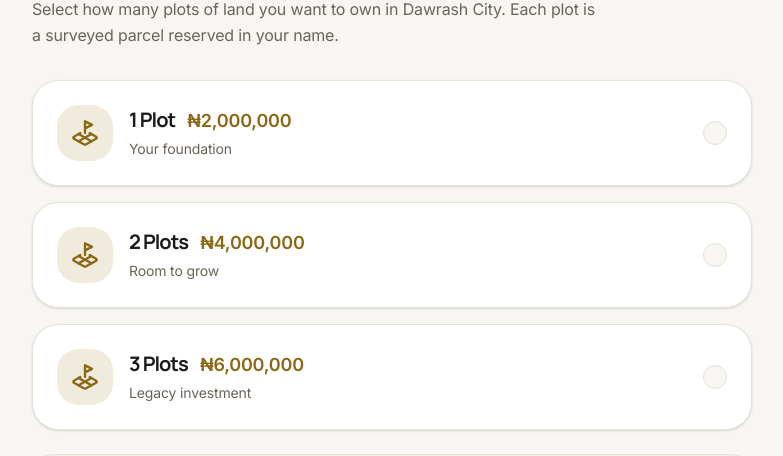
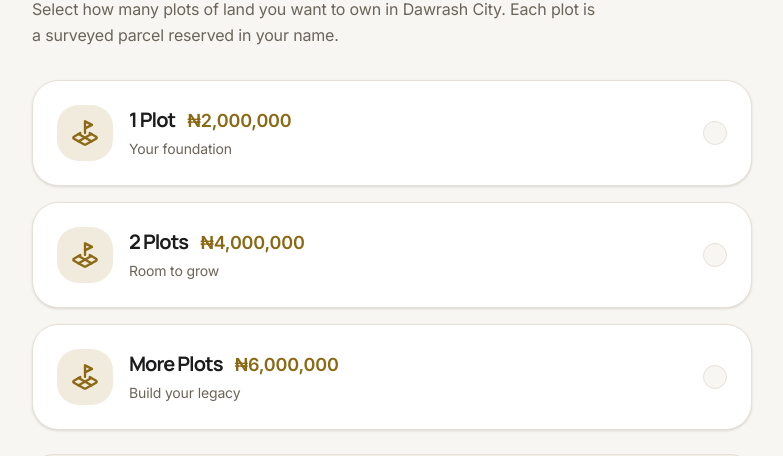
Before and after one commit to glmtechdev/Dawrash_City, a Next.js app: page /onboarding/plots in a window 1280 px wide. Shown: the part 182-638 px from the top of the page, without its empty margins (248-1031 px from the left). Built offline with nearby package versions, Linux system fonts and the light colour scheme.

Commit message:
feat: replace 3-tier plot selection with 1/2/More + counter

```diff
--- a/app/onboarding/plots/page.tsx
+++ b/app/onboarding/plots/page.tsx
@@ -6,15 +6,46 @@ import { OnboardingShell } from '@/components/dawrash/onboarding-shell'
 import { Button } from '@/components/ui/button'
 import { Spinner } from '@/components/ui/spinner'
 import { cn } from '@/lib/utils'
-import { PLOT_OPTIONS, PRICE_PER_PLOT_KOBO, formatNaira, plotLabel } from '@/lib/dawrash-data'
+import { PRICE_PER_PLOT_KOBO, formatNaira, plotLabel } from '@/lib/dawrash-data'
 import { savePlotSelection } from '@/app/actions'
-import { LandPlot, Check, ArrowRight } from 'lucide-react'
+import { LandPlot, Check, ArrowRight, Minus, Plus } from 'lucide-react'
 import { toast } from 'sonner'
+
+const FIXED_OPTIONS = [
+  { count: 1, tagline: 'Your foundation' },
+  { count: 2, tagline: 'Room to grow' },
+]
+
+const MIN_CUSTOM = 3
 
 export default function PlotSelectionPage() {
   const router = useRouter()
   const [selected, setSelected] = useState<number | null>(null)
+  const [customCount, setCustomCount] = useState(MIN_CUSTOM)
   const [saving, setSaving] = useState(false)
+
+  const isCustomActive = selected !== null && selected >= MIN_CUSTOM
+
+  function selectFixed(count: number) {
+    setSelected(count)
+  }
+
+  function selectCustom() {
+    setSelected(customCount)
+  }
+
+  function incrementCustom() {
+    const next = customCount + 1
+    setCustomCount(next)
+    if (isCustomActive) setSelected(next)
+  }
+
+  function decrementCustom() {
+    if (customCount <= MIN_CUSTOM) return
+    const next = customCount - 1
+    setCustomCount(next)
+    if (isCustomActive) setSelected(next)
+  }
 
   async function handleContinue() {
     if (selected === null || saving) return
@@ -41,14 +72,15 @@ export default function PlotSelectionPage() {
         </p>
 
         <div className="mt-8 grid gap-4">
-          {PLOT_OPTIONS.map((opt) => {
+          {/* Fixed options: 1 and 2 plots */}
+          {FIXED_OPTIONS.map((opt) => {
             const total = opt.count * PRICE_PER_PLOT_KOBO
             const active = selected === opt.count
             return (
               <button
                 key={opt.count}
                 type="button"
-                onClick={() => setSelected(opt.count)}
+                onClick={() => selectFixed(opt.count)}
                 aria-pressed={active}
                 className={cn(
                   'flex items-center gap-4 rounded-3xl border bg-card p-5 text-left transition-all sm:p-6',
@@ -84,6 +116,82 @@ export default function PlotSelectionPage() {
               </button>
             )
           })}
+
+          {/* Custom "More" option */}
+          <button
+            type="button"
+            onClick={selectCustom}
+            aria-pressed={isCustomActive}
+            className={cn(
+              'flex items-center gap-4 rounded-3xl border bg-card p-5 text-left transition-all sm:p-6',
+              isCustomActive
+                ? 'border-gold bg-accent shadow-md ring-1 ring-gold'
+                : 'border-border shadow-sm hover:shadow-md',
+            )}
+          >
+            <span
+              className={cn(
+                'flex size-14 shrink-0 items-center justify-center rounded-2xl transition-colors',
+                isCustomActive ? 'bg-gold text-gold-foreground' : 'bg-accent text-gold',
+              )}
+            >
+              <LandPlot className="size-7" aria-hidden />
+            </span>
+            <div className="flex-1">
+              <div className="flex flex-wrap items-baseline gap-x-3">
+                <p className="font-serif text-xl font-bold text-foreground">
+                  {isCustomActive ? plotLabel(customCount) : 'More Plots'}
+                </p>
+                <p className="text-lg font-semibold text-gold">
+                  {formatNaira(customCount * PRICE_PER_PLOT_KOBO)}
+                </p>
+              </div>
+              <p className="mt-1 text-sm text-muted-foreground">Build your legacy</p>
+            </div>
+            <span
+              className={cn(
+                'flex size-6 shrink-0 items-center justify-center rounded-full border transition-colors',
+                isCustomActive ? 'border-gold bg-gold text-gold-foreground' : 'border-border bg-background',
+              )}
+              aria-hidden
+            >
+              {isCustomActive ? <Check className="size-4" /> : null}
+            </span>
+          </button>
+
+          {/* Counter — shown when "More" is active */}
+          {isCustomActive && (
+            <div className="flex items-center justify-between rounded-2xl border border-gold/40 bg-accent px-5 py-4">
+              <p className="text-sm font-medium text-foreground">Number of plots</p>
+              <div className="flex items-center gap-4">
+                <button
+                  type="button"
+                  onClick={decrementCustom}
+                  disabled={customCount <= MIN_CUSTOM}
+                  aria-label="Decrease plots"
+                  className={cn(
+                    'flex size-9 items-center justify-center rounded-full border transition-colors',
+                    customCount <= MIN_CUSTOM
+                      ? 'border-border text-muted-foreground opacity-40'
+                      : 'border-gold text-gold hover:bg-gold/10',
+                  )}
+                >
+                  <Minus className="size-4" />
+                </button>
+                <span className="w-6 text-center font-serif text-xl font-bold text-foreground">
+                  {customCount}
+                </span>
+                <button
+                  type="button"
+                  onClick={incrementCustom}
+                  aria-label="Increase plots"
+                  className="flex size-9 items-center justify-center rounded-full border border-gold text-gold transition-colors hover:bg-gold/10"
+                >
+                  <Plus className="size-4" />
+                </button>
+              </div>
+            </div>
+          )}
         </div>
 
         <p className="mt-6 rounded-2xl border border-border bg-muted/60 p-4 text-sm text-muted-foreground">
```
